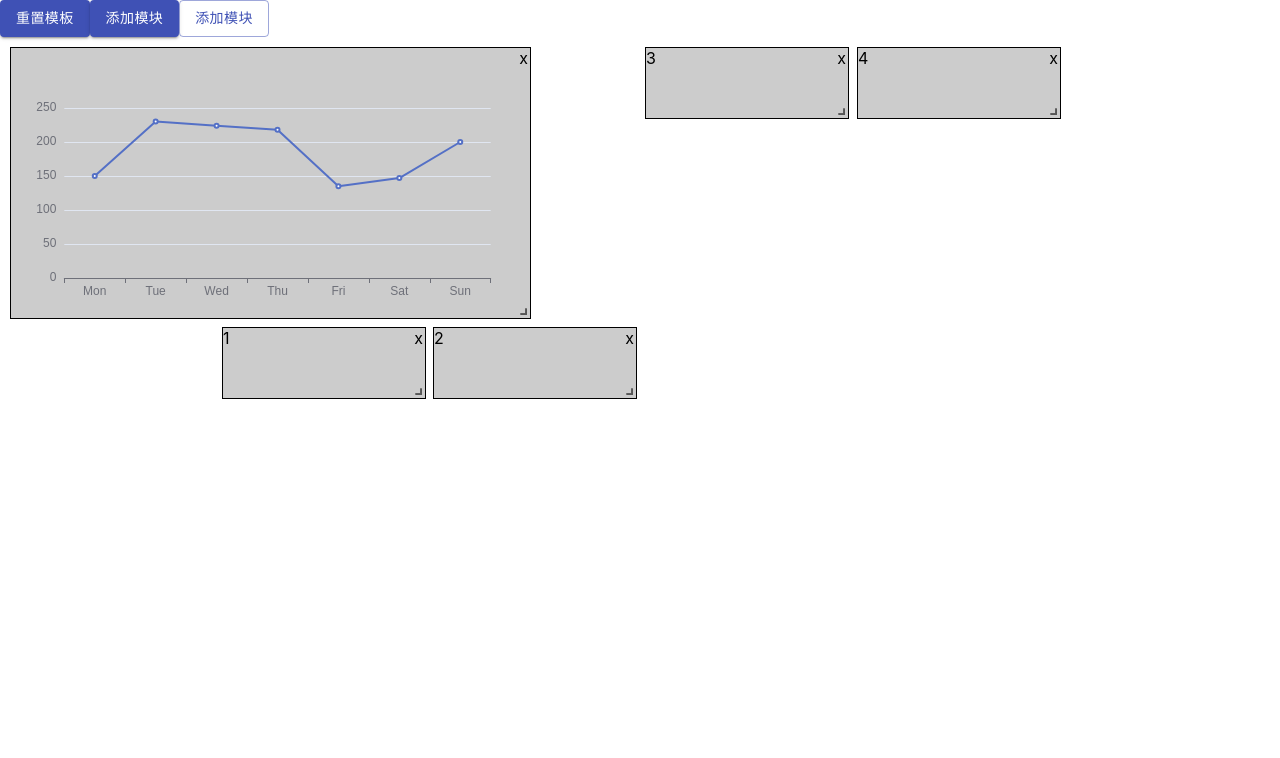
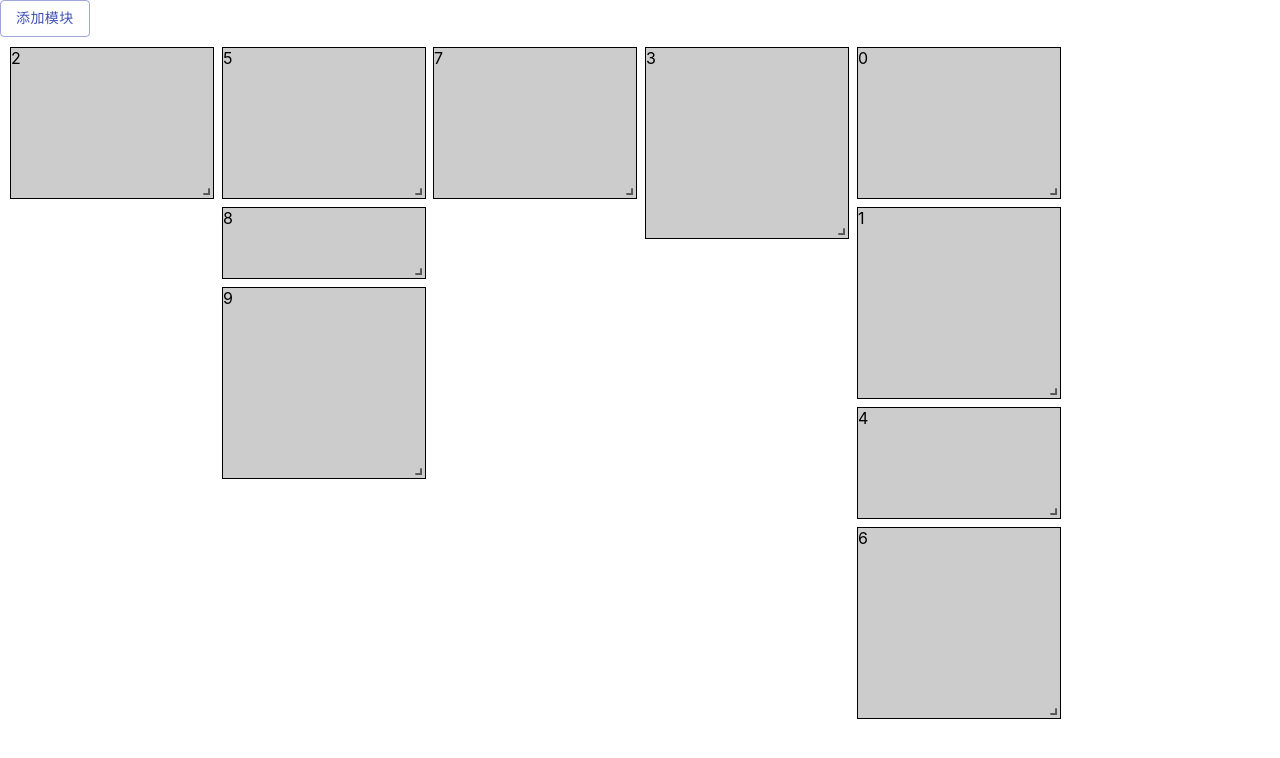
Before and after one commit to leonfrer/echart-conf-panel, a React (Create React App) app: page / in a window 1280 px wide. Shown: the top 758 px of the page. Built offline with nearby package versions, Linux system fonts and the light colour scheme.

Commit message:
update to class instead of function

```diff
--- a/src/App.jsx
+++ b/src/App.jsx
@@ -1,12 +1,12 @@
 import React from "react";
-import ResponsiveLocalStorageLayout from "./GridComposer";
+import ResponsiveLayout from "./GridComposer";
 import "./App.css";
 
 class App extends React.Component {
   render() {
     return (
       <div>
-        <ResponsiveLocalStorageLayout />
+        <ResponsiveLayout />
       </div>
     );
   }
--- a/src/GridComposer.jsx
+++ b/src/GridComposer.jsx
@@ -10,148 +10,104 @@ import "./GridComposer.css";
 import BasicLine from "./chart/line/BasicLine";
 
 const ResponsiveReactGridLayout = WidthProvider(Responsive);
-const originalLayouts = getFromLS("layouts") || {};
 
-/**
- * This layout demonstrates how to sync multiple responsive layouts to localstorage.
- */
-export default function ResponsiveLocalStorageLayout() {
-  const [layouts, setLayouts] = React.useState(
-    JSON.parse(JSON.stringify(originalLayouts))
-  );
-  const [items, setItems] = React.useState(itemsTemplate);
-  const [newCounter, setNewCounter] = React.useState(0);
-  const [mounted, setMounted] = React.useState(false);
+function generateLayout() {
+  return _.map(_.range(0, 10), function (item, i) {
+    var y = Math.ceil(Math.random() * 4) + 1;
+    return {
+      x: Math.round(Math.random() * 5) * 2,
+      y: Math.floor(i / 6) * y,
+      w: 2,
+      h: y,
+      i: i.toString(),
+      static: Math.random() < 0.05,
+    };
+  });
+}
 
-  React.useEffect(() => {
-    if (!mounted) {
-      setMounted(true);
+export default class ResponsiveLayout extends React.Component {
+  constructor(props) {
+    super(props);
+    this.state = {
+      layouts: { lg: generateLayout() },
+      mounted: false,
+      currentBreakpoint: "lg",
+    };
+    this.onBreakpointChange = this.onBreakpointChange.bind(this);
+    this.onLayoutChange = this.onLayoutChange.bind(this);
+    this.generateDOM = this.generateDOM.bind(this);
   }
-  }, [mounted, setMounted]);
 
-  // 通过item创建grid内容
-  // todo 需要修改
-  const createElement = (el) => {
-    const removeStyle = {
-      position: "absolute",
-      right: "2px",
-      top: 0,
-      cursor: "pointer",
-    };
-    const i = el.i;
-    let content;
-    const testOption = {
-      xAxis: {
-        type: "category",
-        data: ["Mon", "Tue", "Wed", "Thu", "Fri", "Sat", "Sun"],
-      },
-      yAxis: {
-        type: "value",
-      },
-      series: [
-        {
-          data: [150, 230, 224, 218, 135, 147, 200],
-          type: "line",
-        },
-      ],
-    };
-    if (el.chartKey === "BasicLine") {
-      content = <BasicLine option={testOption} w={el.w} />;
-    } else {
-      content = i;
+  componentDidMount() {
+    this.setState({
+      mounted: true,
+    });
   }
-    console.log(el.isResizable);
 
+  onBreakpointChange(breakpoint) {
+    this.setState({
+      currentBreakpoint: breakpoint,
+    });
+  }
+
+  onLayoutChange(layout, layouts) {
+    console.log("layout changed");
+  }
+
+  generateDOM() {
+    console.log("dom rerender");
+    return _.map(this.state.layouts.lg, function (l, i) {
       return (
-      <div key={i} data-grid={el}>
-        <span className="text">{content}</span>
-        <span className="remove" style={removeStyle}>
-          x
+        <div key={i} className={l.static ? "static" : ""}>
+          {l.static ? (
+            <span
+              className="text"
+              title="This item is static and cannot be removed or resized."
+            >
+              Static - {i}
             </span>
+          ) : (
+            <span className="text">{i}</span>
+          )}
         </div>
       );
-  };
+    });
+  }
 
-  // 往items中添加元素
-  const onAddItem = () => {
-    console.log("add item");
-    setItems(
-      items.concat({
-        i: "n" + newCounter,
-        x: (items.length * 2) % 12,
-        y: Infinity,
-        w: 2,
-        h: 2,
-      })
-    );
-    setNewCounter(newCounter + 1);
-  };
-
-  // 重置布局
-  const resetLayout = () => {
-    setLayouts(originalLayouts);
-  };
-
-  const onLayoutChange = (layout, layouts) => {
-    // todo 保存到配置文件
-    saveToLS("layouts", layouts);
-    setLayouts({ layouts: layouts });
-  };
+  render() {
+    const cols = { lg: 12, md: 10, sm: 6, xs: 4, xxs: 2 };
 
     return (
       <div>
         <div>
-        <div className="div-inline">
-          <Button
-            variant="contained"
-            color="primary"
-            onClick={() => resetLayout()}
-          >
+          {/* <div className="div-inline">
+            <Button variant="contained" color="primary" onClick={resetLayout}>
               重置模板
             </Button>
-        </div>
-        <div className="div-inline">
+          </div> */}
+          {/* <div className="div-inline">
             <Button variant="contained" color="primary" onClick={onAddItem}>
               添加模块
             </Button>
-        </div>
+          </div> */}
           <ItemSwitchDialog />
         </div>
 
         <ResponsiveReactGridLayout
           className="layout"
-        cols={{ lg: 12, md: 10, sm: 6, xs: 4, xxs: 2 }}
-        breakpoints={{ lg: 1200, md: 996, sm: 768, xs: 480, xxs: 0 }}
+          cols={cols}
+          // breakpoints={{ lg: 1200, md: 996, sm: 768, xs: 480, xxs: 0 }}
           rowHeight={30}
-        layouts={layouts}
-        useCSSTransforms={mounted}
-        onLayoutChange={(layout, layouts) => onLayoutChange(layout, layouts)}
+          layouts={this.state.layouts}
+          useCSSTransforms={this.state.mounted}
+          onBreakpointChange={this.onBreakpointChange}
+          onLayoutChange={(layout, layouts) =>
+            this.onLayoutChange(layout, layouts)
+          }
         >
-        {_.map(items, (el) => createElement(el))}
+          {this.generateDOM()}
         </ResponsiveReactGridLayout>
       </div>
     );
   }
-
-function getFromLS(key) {
-  let ls = {};
-  if (global.localStorage) {
-    try {
-      ls = JSON.parse(global.localStorage.getItem("rgl-8")) || {};
-    } catch (e) {
-      /*Ignore*/
 }
-  }
-  return ls[key];
-}
-
-function saveToLS(key, value) {
-  if (global.localStorage) {
-    global.localStorage.setItem(
-      "rgl-8",
-      JSON.stringify({
-        [key]: value,
-      })
-    );
-  }
-}
--- a/src/conf/defaultItems.json
+++ b/src/conf/defaultItems.json
@@ -1,12 +1,11 @@
 [
   {
-    "chartKey": "BasicLine",
     "i": "a",
     "x": 0,
     "y": 0,
     "w": 5,
     "h": 7,
-
+    "isResizable": true,
     "option": {
       "xAxis": {
         "type": "category",
```
Lines whose indentation alone changed are shown as unchanged.
